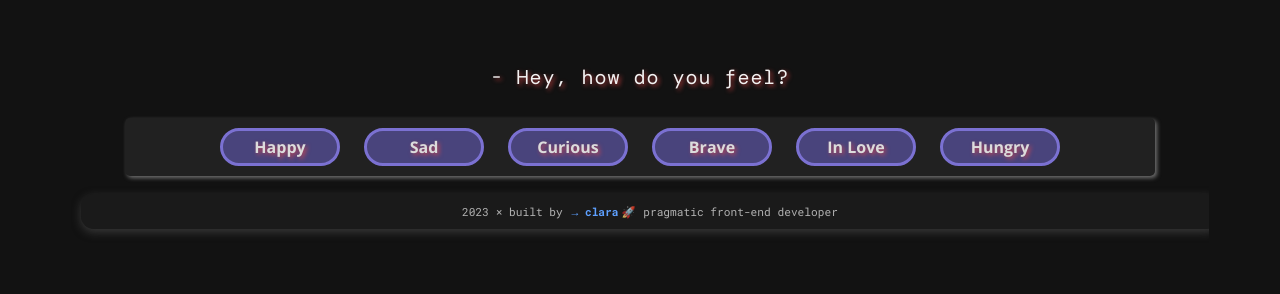
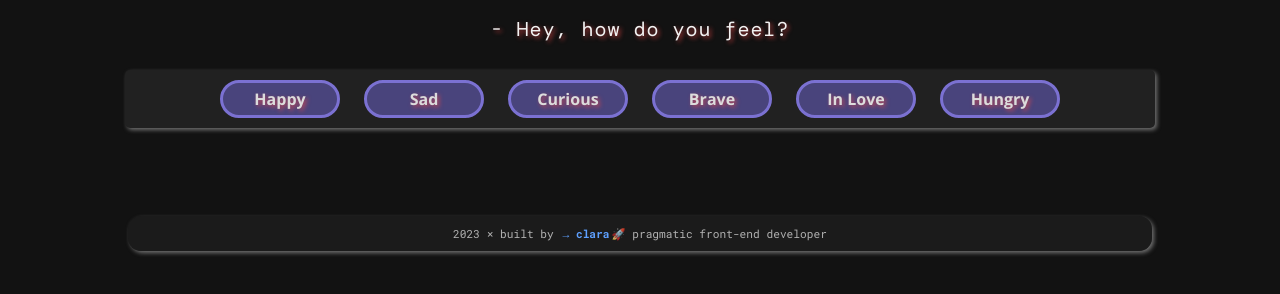
Before and after one commit to clasei/galactic-hitchhiker, an Angular app: page / in a window 1280 px wide. Shown: the part 480-774 px from the top of the page. Built offline with nearby package versions, Linux system fonts and the light colour scheme.

Commit message:
footer style improved here

```diff
--- a/src/app/footer/footer.component.html
+++ b/src/app/footer/footer.component.html
@@ -1,8 +1,8 @@
-<div id="footer">
+<div class="footer">
     <footer>
-        <span id="currentYear">{{ currentYear }}</span>
+        <span class="currentYear">{{ currentYear }}</span>
         × built by <a href="https://clasei.github.io/clara/" target="_blank" rel="noopener noreferrer">→ clara</a>
-        <span id="rocketIcon">🚀</span>
+        <span class="rocketIcon">🚀</span>
         pragmatic front-end developer
     </footer>
 </div>
--- a/src/app/footer/footer.component.sass
+++ b/src/app/footer/footer.component.sass
@@ -1,18 +1,18 @@
-#footer
+.footer
   font-family: 'Roboto Mono', monospace
   color: rgba(194, 194, 194, 0.902)
   font-size: 0.7rem
   background-color: rgba(40, 40, 40, 0.4)
-  box-shadow: 0 3px 10px rgba(95, 95, 95, 0.5)
+  box-shadow: 2px 2px 4px rgba(207, 207, 207, 0.5)
   padding: 10px 30px
-  width: 100%
-  margin: 10px
-  margin-bottom: 40px
+  margin: auto
+  margin-bottom: 0.5rem
+  width: 90%
   border-radius: 13px
   text-align: center
   box-sizing: border-box
+  position: relative
   bottom: 0
-  position: relative
 
 footer a
   text-decoration: none
@@ -29,6 +29,6 @@ footer a:hover
 footer span
   margin: 0
 
-#rocketIcon
+.rocketIcon
   margin-left: 1px
   margin-right: 1px
--- a/src/app/marvin/marvin.component.sass
+++ b/src/app/marvin/marvin.component.sass
@@ -2,6 +2,7 @@ video
   max-width: 75%
   height: auto
   display: block
-  margin: 5rem auto
+  margin: 2rem auto
+  margin-top: 5rem
   border-radius: 5px
   box-shadow: 2px 2px 4px rgba(207, 207, 207, 0.5)
--- a/src/app/mood-selector/mood-selector.component.sass
+++ b/src/app/mood-selector/mood-selector.component.sass
@@ -28,6 +28,7 @@ $selector-border-radius: 5px
     justify-content: center
     width: 90%
     margin: 0 auto
+    margin-bottom: 5rem
     flex-wrap: wrap
     gap: 1.5rem
     box-shadow: 2px 2px 4px rgba(207, 207, 207, 0.5)
```
